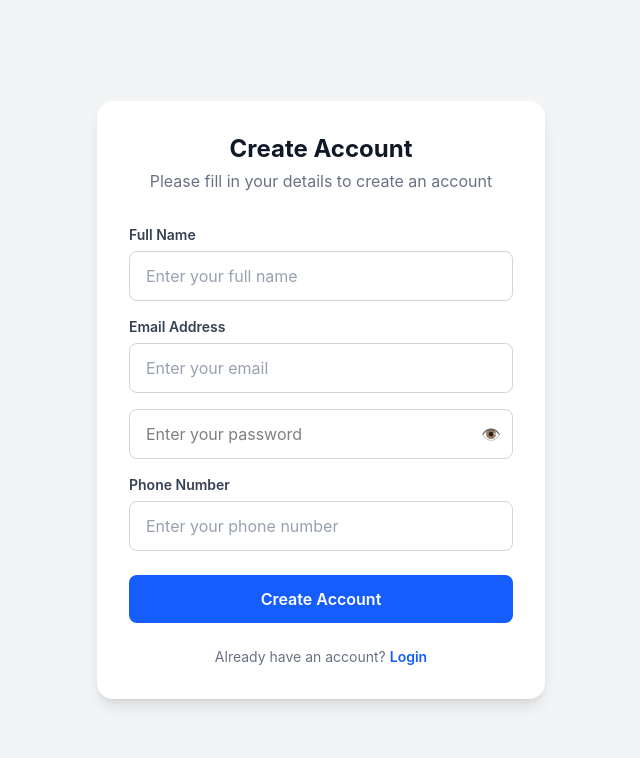
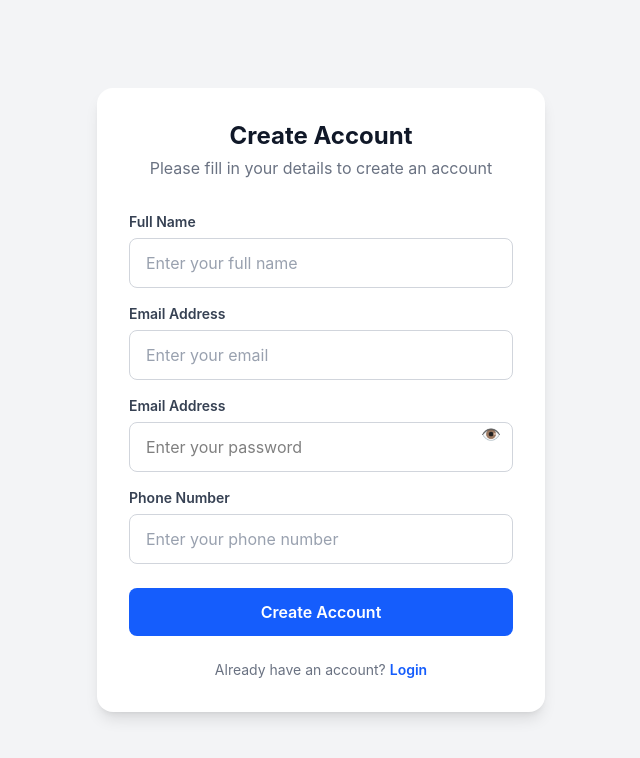
Before and after one commit to yashvasani9646/Products, a React (Vite) app: page /register in a window 1280 px wide. Shown: the top 758 px of the page, without its empty margins (319-959 px from the left). Built offline with nearby package versions, Linux system fonts and the light colour scheme.

Commit message:
add then

```diff
--- a/src/Login.jsx
+++ b/src/Login.jsx
@@ -40,13 +40,11 @@
         } else {
           setErrors(data.errors);
         }
+        if (data.errors?.email === "email does not exists") {
+          toast.error("email does not exists");
+        }
       });
   };
-  if (data.errors?.email === "email does not exists") {
-    toast.error("email does not exists");
-  }
-
-
 
   return (
     <div className="min-h-screen flex justify-center items-center bg-gray-100 px-4">
--- a/src/Register.jsx
+++ b/src/Register.jsx
@@ -140,6 +140,9 @@
 
           <div className="mb-4">
             <div className="relative">
+              <label className="block text-sm font-semibold text-gray-700 mb-1.5">
+                Email Address
+              </label>
               <input
                 type={showPassword ? "text" : "password"}
                 className="w-full px-4 py-3 pr-12 rounded-lg border border-gray-300"
```
